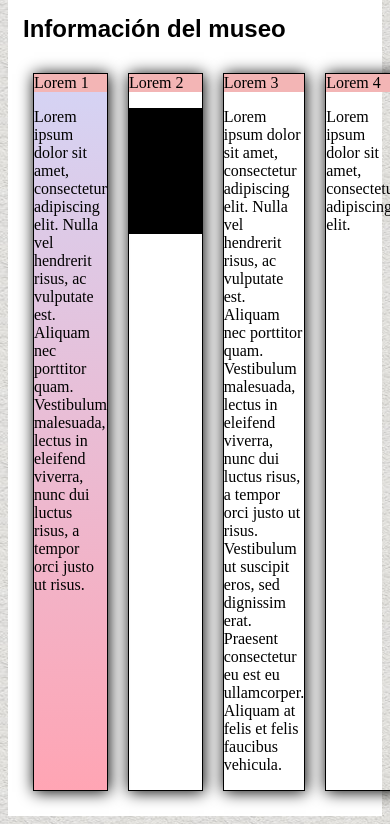
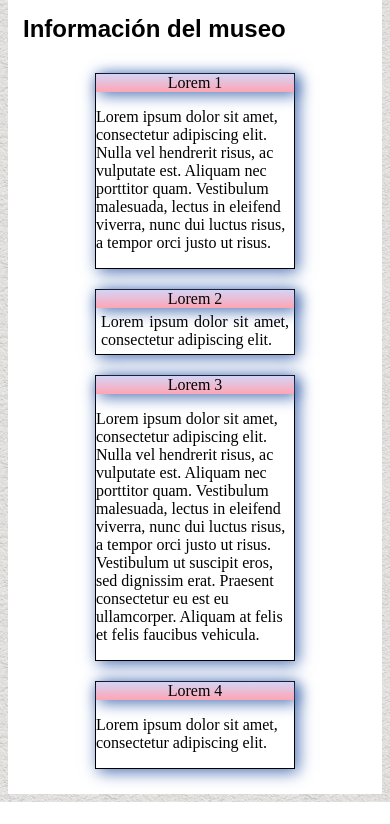
Before and after one commit to EricBL28/CLASEE, a plain HTML site: page EntregableCss/recursos/index.html in a window 390 px wide. Shown: the part 1915-2739 px from the top of the page. After the commit the page ends 2717 px from the top, so only its background shows below. Drawn offline with nearby package versions, Linux system fonts and the light colour scheme.

Commit message:
intento final

```diff
--- a/EntregableCss/recursos/index.css
+++ b/EntregableCss/recursos/index.css
@@ -98,26 +98,31 @@ input:required{
 /* Ejercicio 7 */
 article{
     display: inline-flex;
+
 }
 .ficha{
     align-items: stretch;
-    flex-basis: 200px;
+    width: 200px;
     border: 1px solid #000;
     margin: 10px;
+    box-shadow: 3px 3px 15px #4c71b4;
 
 }
 .p2{
+    text-align: center;
     background-color: #f3b5b5;
+    box-shadow: 3px 3px 15px #4c71b4;
+
 }
-.ficha{
-    box-shadow: 1px 1px 15px #000;
-}
-.ficha:first-child{
+
+.p2:first-child{
     align-items: center;
     background: linear-gradient(#d4d4f5, rgb(255, 165, 180));
 }
 .ficha:nth-child(2) .p3{
-    background-color: #000;
+    text-align: justify;
+    margin: 0px;
+    padding: 5px;
 }
 
 
@@ -146,9 +151,16 @@ article{
 }
 @media only screen and (max-width:800px) {
 
-    .article{
+    article{
+
         flex-wrap: wrap;
+        justify-content: center;
         align-items: stretch;
 
     }
+    .ficha{
+        margin:10px;
+        flex-direction: column;
+        justify-content: center;
+    }
 }
```
